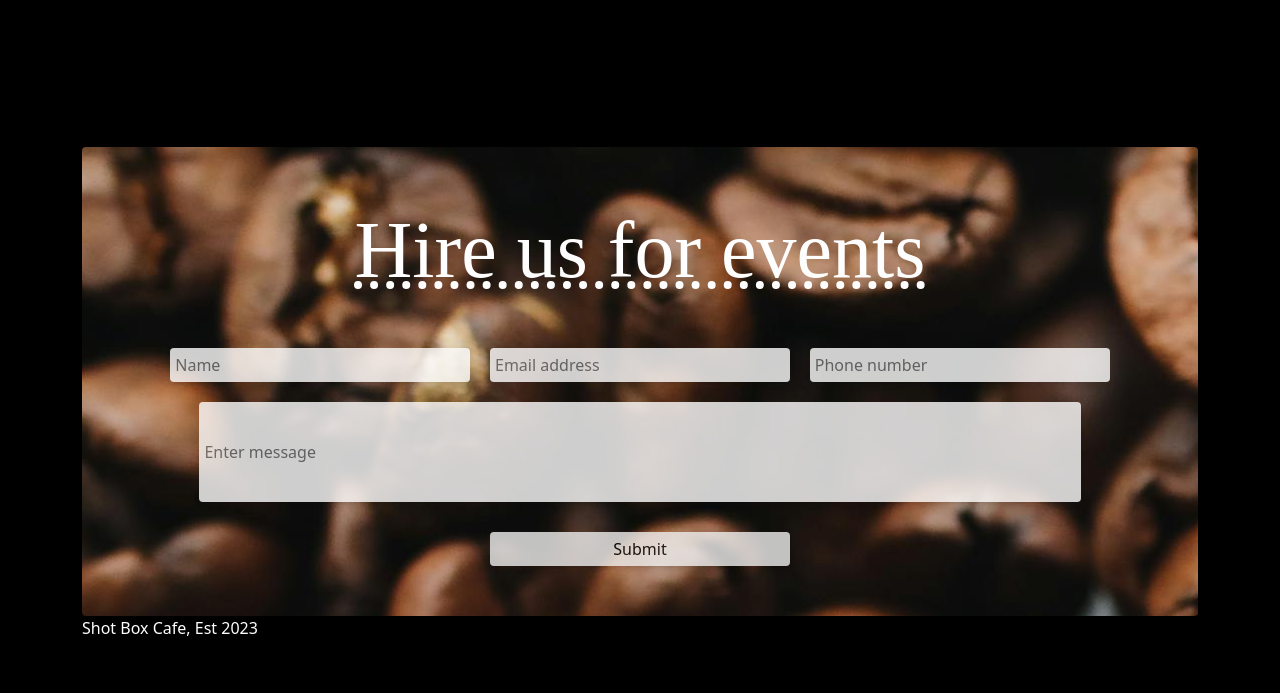
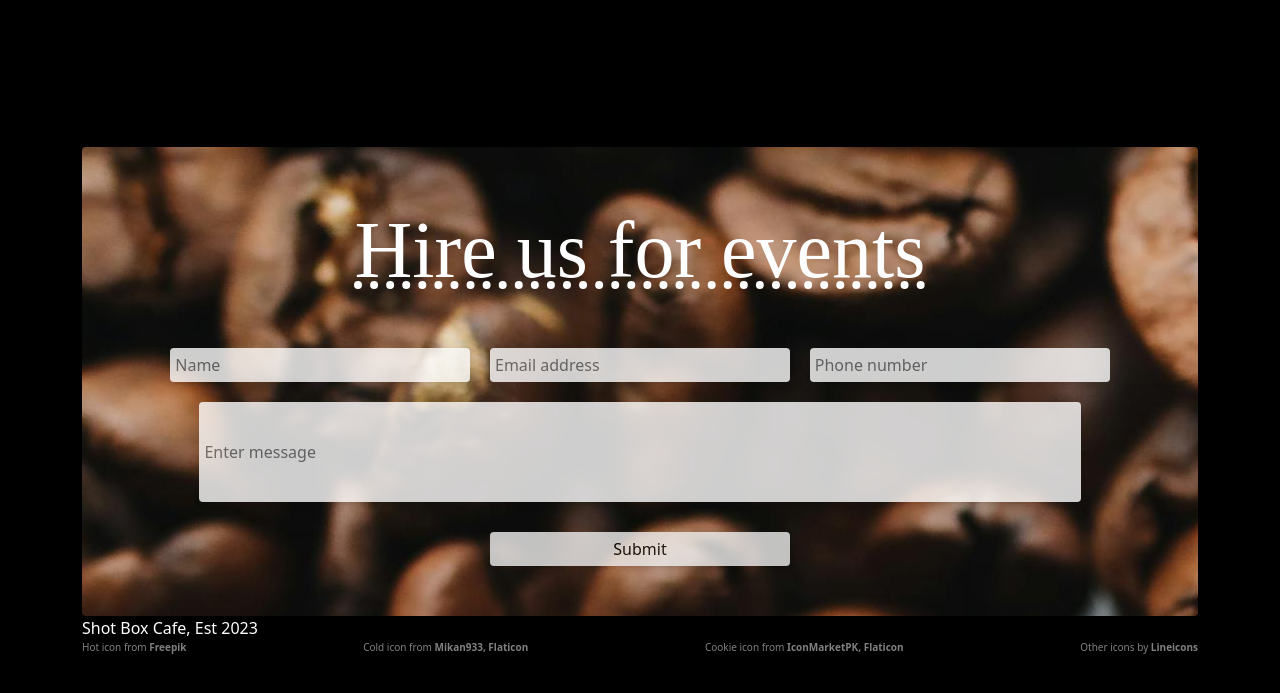
Before and after one commit to Harweeeee/shot-box-cafe, a React app: page / in a window 1280 px wide. Shown: the part 1021-1714 px from the top of the page. Built offline with nearby package versions, Linux system fonts and the light colour scheme; some packages are replaced by stand-ins of ours; a web font is replaced by a local one.

```diff
--- a/src/Contact.js
+++ b/src/Contact.js
@@ -66,6 +66,7 @@
                             type="tel"
                             max="10"
                             onChange={(e) => setNumber(e.target.value)}
+                            value={number}
                             required
                         ></input>
                     </div>
--- a/src/Landing.css
+++ b/src/Landing.css
@@ -62,7 +62,20 @@
     justify-content: center;
 }
 
-@media (max-width: 800px) {
+.attribution {
+    color: grey;
+    font-size: 10px;
+    display: flex;
+    justify-content: space-between;
+}
+
+.attLink {
+    text-decoration: none;
+    color: inherit;
+    font-weight: bold;
+}
+
+. @media (max-width: 800px) {
     .Hero {
         height: 150px;
     }
--- a/src/Landing.js
+++ b/src/Landing.js
@@ -46,7 +46,47 @@
             <section id="hireUs">
                 <Contact />
             </section>
-            <footer>Shot Box Cafe, Est 2023</footer>
+            <footer>
+                <span>Shot Box Cafe, Est 2023</span>
+                <div className="attribution">
+                    <span>
+                        Hot icon from{' '}
+                        <a
+                            className="attLink"
+                            href="https://www.freepik.com/?_gl=1*1vg1auh*test_ga*ODkwOTE4MjY5LjE3MDU3Mjk0MTA.*test_ga_523JXC6VL7*MTcxNzgzMzk5NS41LjAuMTcxNzgzMzk5NS42MC4wLjA.*fp_ga*ODkwOTE4MjY5LjE3MDU3Mjk0MTA.*fp_ga_1ZY8468CQB*MTcxNzgzMzk5NS41LjAuMTcxNzgzMzk5NS42MC4wLjA."
+                        >
+                            Freepik
+                        </a>
+                    </span>
+                    <span>
+                        Cold icon from{' '}
+                        <a
+                            className="attLink"
+                            href="https://www.flaticon.com/authors/mikan933"
+                        >
+                            Mikan933, Flaticon
+                        </a>
+                    </span>
+                    <span>
+                        Cookie icon from{' '}
+                        <a
+                            className="attLink"
+                            href="https://www.flaticon.com/authors/iconmarketpk"
+                        >
+                            IconMarketPK, Flaticon
+                        </a>
+                    </span>
+                    <span>
+                        Other icons by{' '}
+                        <a
+                            className="attLink"
+                            href="https://lineicons.com/icons"
+                        >
+                            Lineicons
+                        </a>
+                    </span>
+                </div>
+            </footer>
         </div>
     )
 }
```
